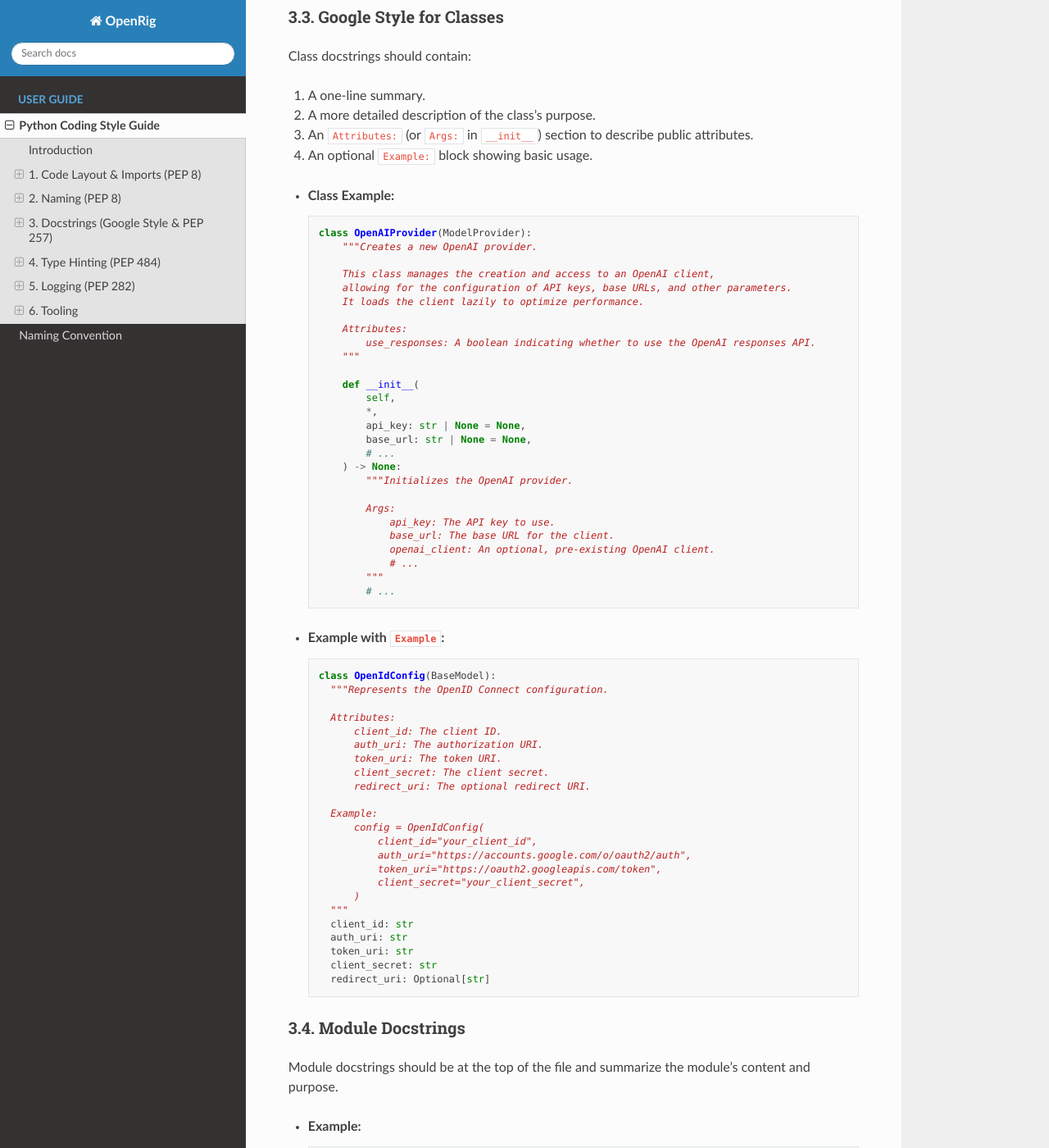
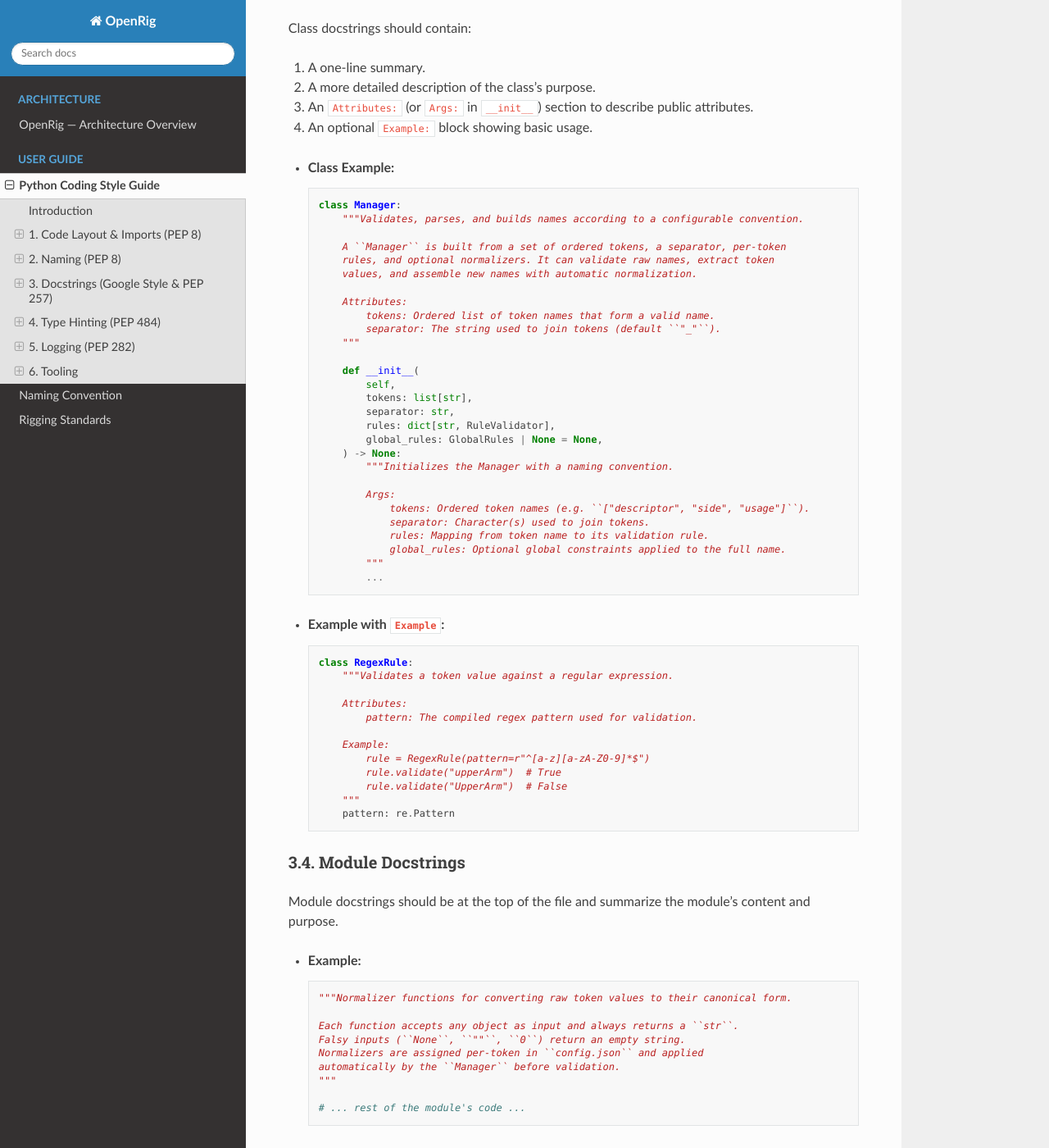
Before and after one commit to ldecampos/OpenRig, a Sphinx documentation site: the page built from docs/style_guide/python_style_guide.md, in a window 1280 px wide and 1400 px high, scrolled down 4764 px. Shown: the whole window at 82% size. Built offline with Sphinx 7.4.7 and the Read the Docs theme 3.1.0, drawn with Linux system fonts in a browser that asks for light colours; pages that are not in the unit, such as notebooks, are missing from menus; some of the changed text lies outside the part shown.

Commit message:
docs: rename style guide, add rigging standards and architecture to index
- Rename coding_standards.md to python_style_guide.md for clarity
- Replace Black/isort references with Ruff in python_style_guide.md
- Replace external project docstring examples with OpenRig-specific ones
- Add rigging_standards.md with axis conventions, joint orientation,
  control types, matrix-first connection preference and open design
  decisions (hierarchy/zeroing strategy not yet decided)
- Add architecture.md to index.rst under its own toctree section
- Remove misspelled placeholder rigging_standars.md

````diff
--- a/docs/style_guide/coding_standards.md
+++ b/docs/style_guide/python_style_guide.md
@@ -183,49 +183,47 @@
 - **Complete Example:**
 
   ```python
-  def get_model(self, model_name: str | None) -> Model:
-      """Gets an instance of the specified model.
+  def build_name(self, **kwargs: object) -> str:
+      """Builds a validated name from the given token values.
 
-      If `model_name` is None, it returns the default model. This method
-      lazily loads the OpenAI client to avoid errors if the API
-      key is not configured.
+      Each keyword argument corresponds to a token defined in the active
+      convention. Values are normalized before validation, so raw inputs
+      such as ``"upper_arm"`` or ``Side.LEFT`` are accepted.
 
       Args:
-          model_name: The name of the model to get.
+          **kwargs: Token name/value pairs (e.g. ``descriptor="arm"``,
+              ``side="l"``, ``usage="jnt"``).
 
       Returns:
-          A `Model` instance configured with the appropriate client.
+          A fully validated name string built from the provided tokens.
+
+      Raises:
+          NamingValidationError: If any token value fails validation after
+              normalization, or if the assembled name violates a global rule.
       """
-      if model_name is None:
-          model_name = DEFAULT_MODEL
-
-      client = self._get_client()
-
-      return (
-          OpenAIResponsesModel(model=model_name, openai_client=client)
-          if self._use_responses
-          else OpenAIChatCompletionsModel(model=model_name, openai_client=client)
-      )
+      ...
   ```
 
 - **Example with `Raises`:**
 
   ```python
-  def validate_code(cls, v):
-      """Validates that the code contains a Diagram definition.
+  def _require_str(data: dict, key: str) -> str:
+      """Extracts a required string value from a configuration dict.
 
       Args:
-          v: The code string to validate.
+          data: The configuration dictionary to read from.
+          key: The key whose value must be a non-empty string.
 
       Returns:
-          The original code string if it is valid.
+          The string value associated with *key*.
 
       Raises:
-          ValueError: If the code does not contain a 'Diagram' definition.
+          NamingConfigError: If *key* is missing or its value is not a string.
       """
-      if 'Diagram(' not in v:
-          raise ValueError('Code must contain a Diagram definition')
-      return v
+      value = data.get(key)
+      if not isinstance(value, str):
+          raise NamingConfigError(f"Expected string for '{key}', got {type(value)}")
+      return value
   ```
 
 ### 3.3. Google Style for Classes
@@ -240,61 +238,51 @@
 - **Class Example:**
 
   ```python
-  class OpenAIProvider(ModelProvider):
-      """Creates a new OpenAI provider.
+  class Manager:
+      """Validates, parses, and builds names according to a configurable convention.
 
-      This class manages the creation and access to an OpenAI client,
-      allowing for the configuration of API keys, base URLs, and other parameters.
-      It loads the client lazily to optimize performance.
+      A ``Manager`` is built from a set of ordered tokens, a separator, per-token
+      rules, and optional normalizers. It can validate raw names, extract token
+      values, and assemble new names with automatic normalization.
 
       Attributes:
-          use_responses: A boolean indicating whether to use the OpenAI responses API.
+          tokens: Ordered list of token names that form a valid name.
+          separator: The string used to join tokens (default ``"_"``).
       """
 
       def __init__(
           self,
-          *,
-          api_key: str | None = None,
-          base_url: str | None = None,
-          # ...
+          tokens: list[str],
+          separator: str,
+          rules: dict[str, RuleValidator],
+          global_rules: GlobalRules | None = None,
       ) -> None:
-          """Initializes the OpenAI provider.
+          """Initializes the Manager with a naming convention.
 
           Args:
-              api_key: The API key to use.
-              base_url: The base URL for the client.
-              openai_client: An optional, pre-existing OpenAI client.
-              # ...
+              tokens: Ordered token names (e.g. ``["descriptor", "side", "usage"]``).
+              separator: Character(s) used to join tokens.
+              rules: Mapping from token name to its validation rule.
+              global_rules: Optional global constraints applied to the full name.
           """
-          # ...
+          ...
   ```
 
 - **Example with `Example`:**
 
   ```python
-  class OpenIdConfig(BaseModel):
-    """Represents the OpenID Connect configuration.
+  class RegexRule:
+      """Validates a token value against a regular expression.
 
-    Attributes:
-        client_id: The client ID.
-        auth_uri: The authorization URI.
-        token_uri: The token URI.
-        client_secret: The client secret.
-        redirect_uri: The optional redirect URI.
+      Attributes:
+          pattern: The compiled regex pattern used for validation.
 
-    Example:
-        config = OpenIdConfig(
-            client_id="your_client_id",
-            auth_uri="https://accounts.google.com/o/oauth2/auth",
-            token_uri="https://oauth2.googleapis.com/token",
-            client_secret="your_client_secret",
-        )
-    """
-    client_id: str
-    auth_uri: str
-    token_uri: str
-    client_secret: str
-    redirect_uri: Optional[str]
+      Example:
+          rule = RegexRule(pattern=r"^[a-z][a-zA-Z0-9]*$")
+          rule.validate("upperArm")  # True
+          rule.validate("UpperArm")  # False
+      """
+      pattern: re.Pattern
   ```
 
 ### 3.4. Module Docstrings
@@ -304,12 +292,12 @@
 - **Example:**
 
   ```python
-  """Defines the Coder agent for generating, executing, and debugging code.
+  """Normalizer functions for converting raw token values to their canonical form.
 
-  This module provides the `CoderAgent` class, which interacts with a
-  language model to write code and with a code executor (local or Docker)
-  to test it. The agent supports multiple rounds of debugging and user
-  approval guards.
+  Each function accepts any object as input and always returns a ``str``.
+  Falsy inputs (``None``, ``""``, ``0``) return an empty string.
+  Normalizers are assigned per-token in ``config.json`` and applied
+  automatically by the ``Manager`` before validation.
   """
 
   # ... rest of the module's code ...
@@ -379,11 +367,25 @@
 
 To ensure consistency and automate compliance, use the following tools:
 
-- **Formatter:** Black
-- **Import Sorter:** isort
+- **Linter + Formatter:** [Ruff](https://docs.astral.sh/ruff/) — handles code style, import sorting, and docstring conventions in a single tool. Configured in `pyproject.toml`.
 - **Type Checker:** mypy
 
-### 6.1. Pre-commit
+Ruff replaces Black and isort. Do not install or configure them separately.
+
+### 6.1. Running Ruff
+
+```bash
+# Check for issues
+ruff check .
+
+# Fix automatically where possible
+ruff check . --fix
+
+# Format code
+ruff format .
+```
+
+### 6.2. Pre-commit
 
 We use pre-commit to automatically run these checks before every commit.
 
````
Also changed, not shown: docs/index.rst (+8 -1 lines), docs/style_guide/rigging_standards.md (added, +131 -0 lines), docs/style_guide/rigging_standars.md (deleted).
